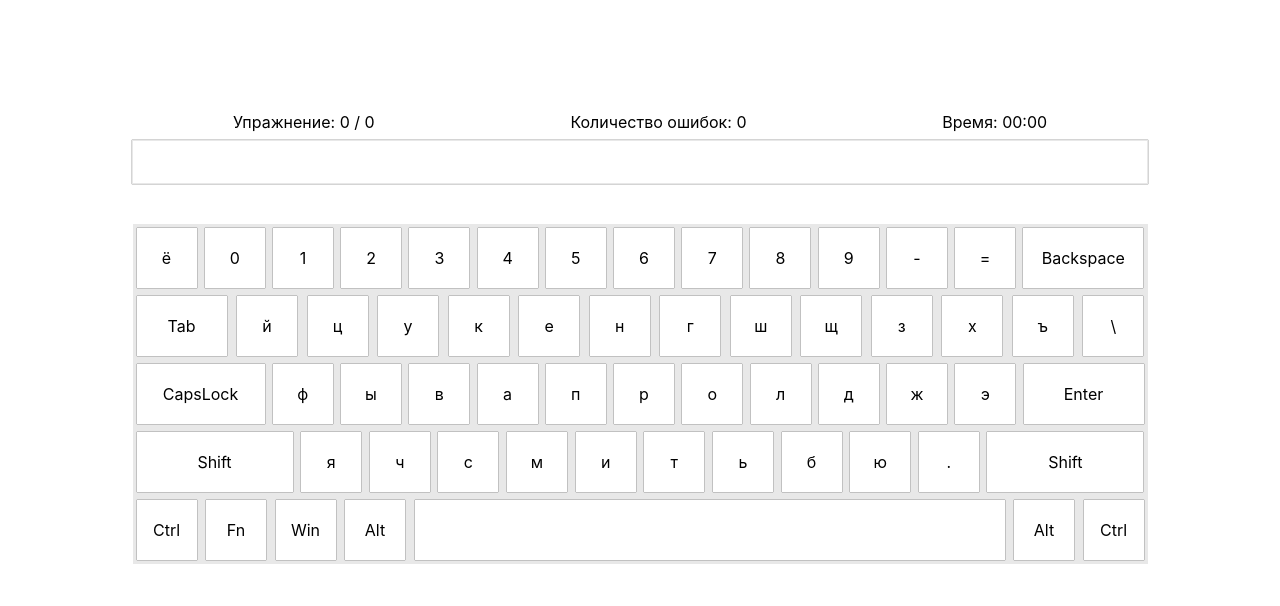
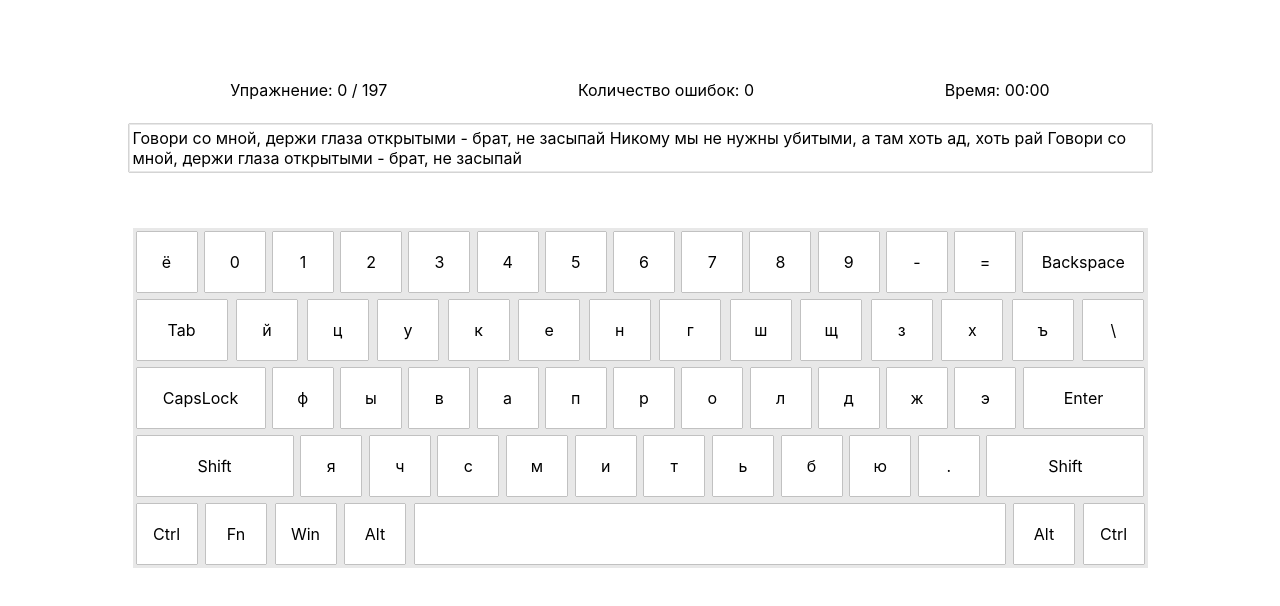
Before and after one commit to FrontiMaxim/keyboard-trainer, a React (Create React App) app: page / in a window 1280 px wide. Shown: the top 606 px of the page. Built offline with nearby package versions, Linux system fonts and the light colour scheme.

Commit message:
Moved logic to Trainer and changed typing progress

```diff
--- a/src/components/Keyboard/Keyboard.css
+++ b/src/components/Keyboard/Keyboard.css
@@ -40,5 +40,9 @@
 }
 
 .pressed {
-    background-color: orangered;
+    background-color: green;
 }
+
+.error {
+    background-color: red;
+}
--- a/src/components/Keyboard/infoKeys.js
+++ b/src/components/Keyboard/infoKeys.js
@@ -1,17 +1,17 @@
 export const keys = [
     {letter:'Ёё', value: 'ё'},
-    {letter:'0', value: '0'},
-    {letter:'1', value: '1'},
-    {letter:'2', value: '2'},
-    {letter:'3', value: '3'},
-    {letter:'4', value: '4'},
-    {letter:'5', value: '5'},
-    {letter:'6', value: '6'},
-    {letter:'7', value: '7'},
-    {letter:'8', value: '8'},
-    {letter:'9', value: '9'},
-    {letter:'-', value: '-'},
-    {letter:'=', value: '='},
+    {letter:')0', value: '0'},
+    {letter:'!1', value: '1'},
+    {letter:'"2', value: '2'},
+    {letter:'№3', value: '3'},
+    {letter:';4', value: '4'},
+    {letter:'%5', value: '5'},
+    {letter:':6', value: '6'},
+    {letter:'?7', value: '7'},
+    {letter:'*8', value: '8'},
+    {letter:'(9', value: '9'},
+    {letter:'_-', value: '-'},
+    {letter:'+=', value: '='},
     {letter:'Backspace', value: 'Backspace'},
 
     {letter:'Tab', value: 'Tab'},
@@ -53,7 +53,7 @@ export const keys = [
     {letter:'Ьь', value: 'ь'},
     {letter:'Бб', value: 'б'},
     {letter:'Юю', value: 'ю'},
-    {letter:'.', value: '.'},
+    {letter:',.', value: '.'},
     {letter:'Shift', value: 'Shift'},
 
     {letter:'Control', value: 'Ctrl'},
--- a/src/components/PanelTrainer/PanelTrainer.css
+++ b/src/components/PanelTrainer/PanelTrainer.css
@@ -2,6 +2,6 @@
     width: 1010px;
     display: flex;
     justify-content: space-around;
-    margin-top: 14vh;
+    margin-top: 10vh;
     margin-bottom: 1vh;
 }
--- a/src/components/PanelTrainer/PanelTrainer.jsx
+++ b/src/components/PanelTrainer/PanelTrainer.jsx
@@ -7,7 +7,7 @@ function PanelTrainer({length = 0, recruited = 0, error = 0, time = '00:00'}) {
 
         <div className='panel_trainer_length'>
             <span>Упражнение: </span>
-            {length} / {recruited}
+            {recruited} / {length}
         </div>
 
         <div className='panel_trainer_error'>
--- a/src/components/Textboard/Textboard.css
+++ b/src/components/Textboard/Textboard.css
@@ -1,7 +1,18 @@
 .textboard {
-    height: 40px;
-    width: 1010px;
+    padding: 3px;
+    width: 1015px;
     border: 1px solid #e8e8e8;
     box-shadow: 0 0 1px #000;
     outline: none;
+    font-size: 100%;
 }
+
+.textboard::selection {
+    background: orangered; /* Цвет фона */
+    color: #fff; /* Цвет текста */
+}
+
+.rigthPart {
+    background: orangered;
+    color: #fff;
+}
--- a/src/components/Textboard/Textboard.jsx
+++ b/src/components/Textboard/Textboard.jsx
@@ -1,31 +1,12 @@
 import React from 'react';
-import { useEffect } from 'react';
 import './Textboard.css';
 
-function Textboard() {
-
-  let letters = [];
-  useEffect(() => {
-    letters = Array.from(document.querySelectorAll('[data-letter]'));
-  }, []);
-
-  function onKeyUpHandler(event) {
-    const letter = letters.find(letter => letter.dataset.letter.includes(event.key));
-
-    if(letter) {
-      console.log(letter);
-      letter.classList.add('pressed');
-
-    }
-  }
-
-  function onKeyDownHandler(event) {
-    const letters = document.querySelectorAll('.pressed');
-    letters.forEach(item => item.classList.remove('pressed'));
-  }
-
+function Textboard({rigthPart, remainPart}) {
   return (
-    <input type="text" className='textboard' onKeyUp={onKeyUpHandler} onKeyDown={onKeyDownHandler}/>
+    <p className='textboard'>
+      <span className="rigthPart">{rigthPart}</span>
+      {remainPart}
+    </p>
   )
 }
 
--- a/src/pages/Trainer/Trainer.css
+++ b/src/pages/Trainer/Trainer.css
@@ -4,4 +4,5 @@
     display: flex;
     flex-direction: column;
     align-items: center;
+    outline: none;
 }
--- a/src/pages/Trainer/Trainer.jsx
+++ b/src/pages/Trainer/Trainer.jsx
@@ -1,15 +1,73 @@
 import React from 'react';
+import { useState, useRef,  useEffect } from 'react';
+
 import PanelTrainer from '../../components/PanelTrainer/PanelTrainer';
 import Textboard from '../../components/Textboard/Textboard';
 import Keyboard from '../../components/Keyboard/Keyboard';
 
 import './Trainer.css';
 
+
 function Trainer() {
+  const text = `Говори со мной, держи глаза открытыми - брат, не засыпай
+                Никому мы не нужны убитыми, а там хоть ад, хоть рай
+                Говори со мной, держи глаза открытыми - брат, не засыпай`;
+
+  const specialSymbols = ['CapsLock', 'Shift', 'Control', 'Meta', 'Alt'];
+
+  const [rigthPart, setRigthPart] = useState('');
+  const [remainPart, setRemainPart] = useState(text);
+  const [currentLetter, setCurrentLetter] = useState(0);
+  const [errorLetter, setErrorLetter] = useState(0);
+  const [letters, setLetters] = useState([]);
+
+  const ref = useRef(null);
+
+  useEffect(() => {
+    setLetters(Array.from(document.querySelectorAll('[data-letter]')));
+    ref.current.focus();
+  }, []);
+
+  function onKeyUpHandler(e) {
+    let letters = document.querySelectorAll('.pressed');
+
+    if(letters) {
+      letters.forEach(item => item.classList.remove('pressed'));
+    }
+
+    letters = document.querySelectorAll('.error');
+
+    if(letters) {
+      letters.forEach(item => item.classList.remove('error'));
+    }
+  }
+
+  function onKeyDownHandler(event) {
+    const letter = letters.find(letter => letter.dataset.letter.includes(event.key));
+
+    if(letter) {
+      if(text[currentLetter] == event.key) {
+
+        letter.classList.add('pressed');
+
+        setCurrentLetter(currentLetter + 1);
+        setRigthPart(rigthPart + remainPart.slice(0,1));
+        setRemainPart(remainPart.slice(1));
+
+      } else if (!specialSymbols.includes(event.key)) {
+
+        setErrorLetter(errorLetter + 1);
+
+        letter.classList.add('error');
+      }
+    }
+  }
+
+
   return (
-    <div className='trainer'>
-        <PanelTrainer />
-        <Textboard />
+    <div ref={ref} className='trainer' tabIndex={0} onKeyUp={onKeyUpHandler} onKeyDown={onKeyDownHandler}>
+        <PanelTrainer length={text.length} recruited={currentLetter} error={errorLetter} />
+        <Textboard rigthPart={rigthPart} remainPart={remainPart} />
         <Keyboard />
     </div>
   )
```
